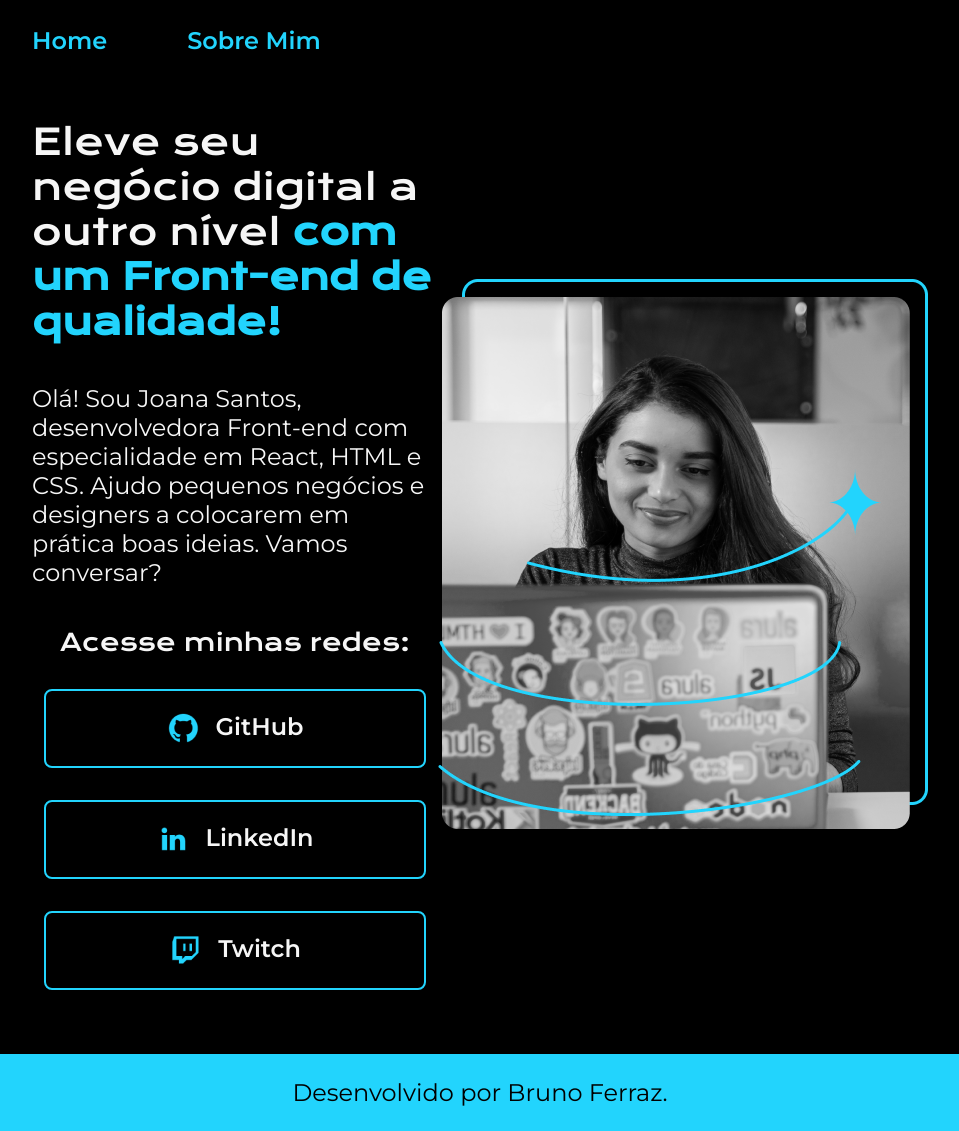
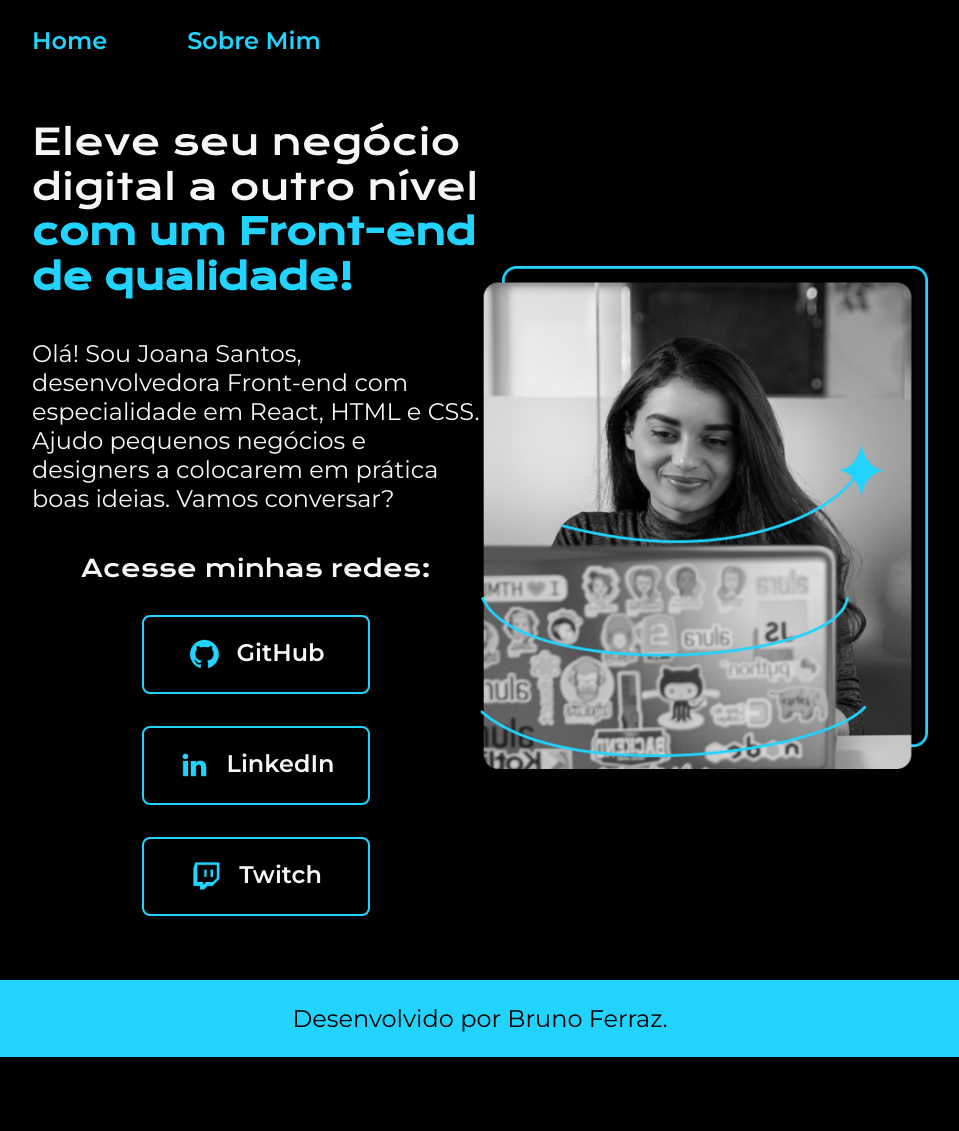
Before and after one commit to FerrazBruno/formacao-html-css, a plain HTML site: page portifolio-html-css/index.html in a window 1280 px wide. Shown: the whole page, without its empty margins (160-1119 px from the left). After the commit the page ends 1057 px from the top, so only its background shows below. Drawn offline with nearby package versions, Linux system fonts and the light colour scheme.

Commit message:
02. Adaptando elementos

```diff
--- a/portifolio-html-css/index.html
+++ b/portifolio-html-css/index.html
@@ -29,21 +29,21 @@
             </p>
             <div class="apresentacao__links">
                 <h2 class="apresentacao__links__subtitulo">Acesse minhas redes:</h2>
-                <a class="apresentacao__links__link" href="https://github.com/FerrazBruno">
+                <a class="apresentacao__links__navegacao" href="https://github.com/FerrazBruno">
                     <img src="./assets/github.png">
                     GitHub
                 </a>
-                <a class="apresentacao__links__link" href="https://www.linkedin.com/in/bruno-ferraz-dev/">
+                <a class="apresentacao__links__navegacao" href="https://www.linkedin.com/in/bruno-ferraz-dev/">
                     <img src="./assets/linkedin.png">
                     LinkedIn
                 </a>
-                <a class="apresentacao__links__link" href="https://www.twitch.tv/brun00b_">
+                <a class="apresentacao__links__navegacao" href="https://www.twitch.tv/brun00b_">
                     <img src="./assets/twitch.png">
                     Twitch
                 </a>
             </div>
         </section>
-        <img src="./assets/imagem.png" alt="Foto da Joana Santos programando">
+        <img class="apresentacao__imagem" src="./assets/imagem.png" alt="Foto da Joana Santos programando">
     </main>
     <footer class="rodape">
         Desenvolvido por Bruno Ferraz.
--- a/portifolio-html-css/styles/style.css
+++ b/portifolio-html-css/styles/style.css
@@ -51,7 +51,7 @@ body {
 }
 
 .apresentacao__conteudo {
-    width: 615px;
+    width: 50%;
     display: flex;
     flex-direction: column;
     gap: 40px;
@@ -87,11 +87,11 @@ body {
     font-size: 1.5rem;
 }
 
-.apresentacao__links__link {
+.apresentacao__links__navegacao {
     display: flex;
     justify-content: center;
     gap: 16px;
-    width: 378px;
+    width: 50%;
     text-align: center;
     border-radius: 8px;
     font-size: 1.5rem;
@@ -103,9 +103,13 @@ body {
     border: 2px solid var(--cor-terciaria);
 }
 
-.apresentacao__links__link:hover {
+.apresentacao__links__navegacao:hover {
     background-color: var(--cor-hover);
     cursor: pointer;
+}
+
+.apresentacao__imagem {
+    width: 50%;
 }
 
 .rodape {
```
